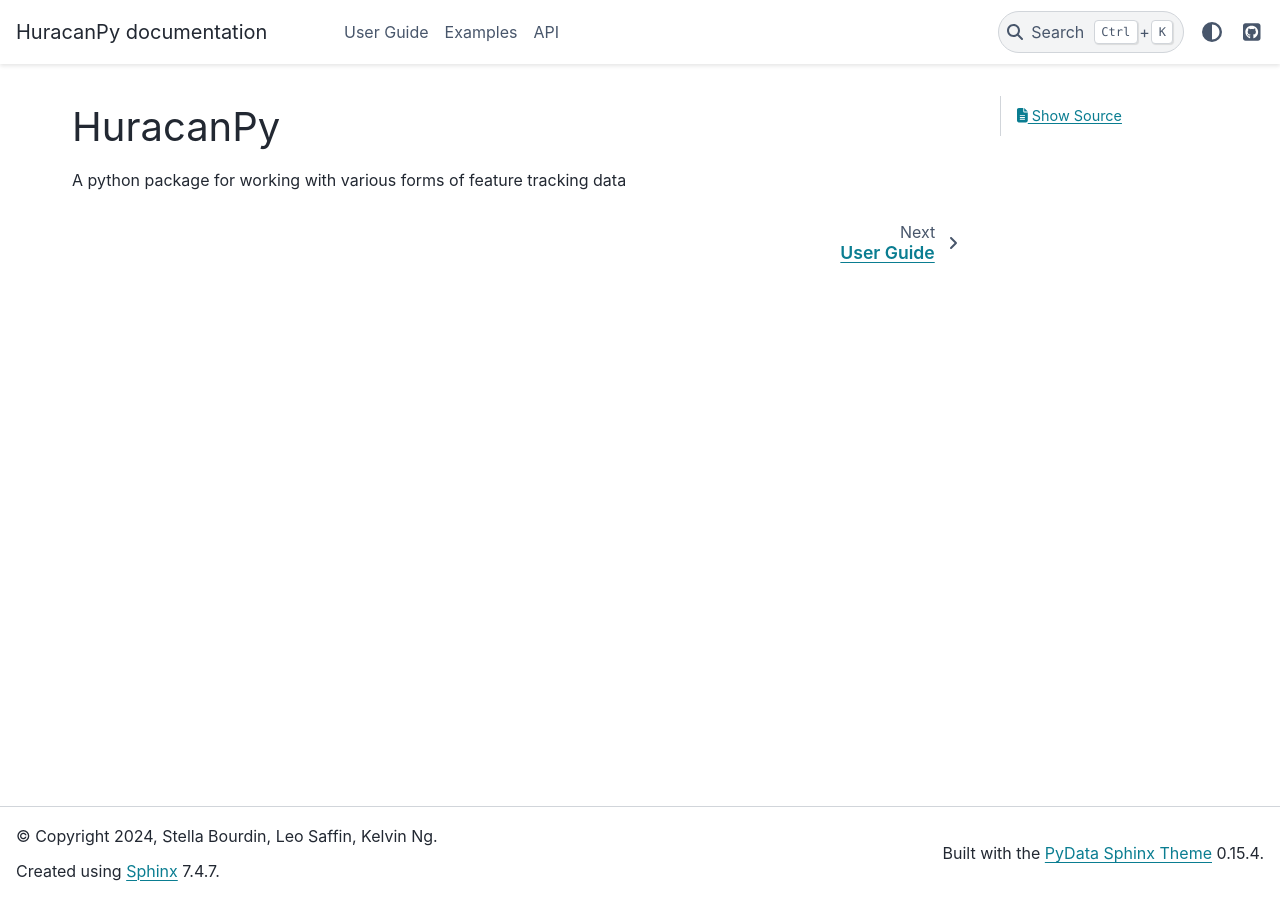
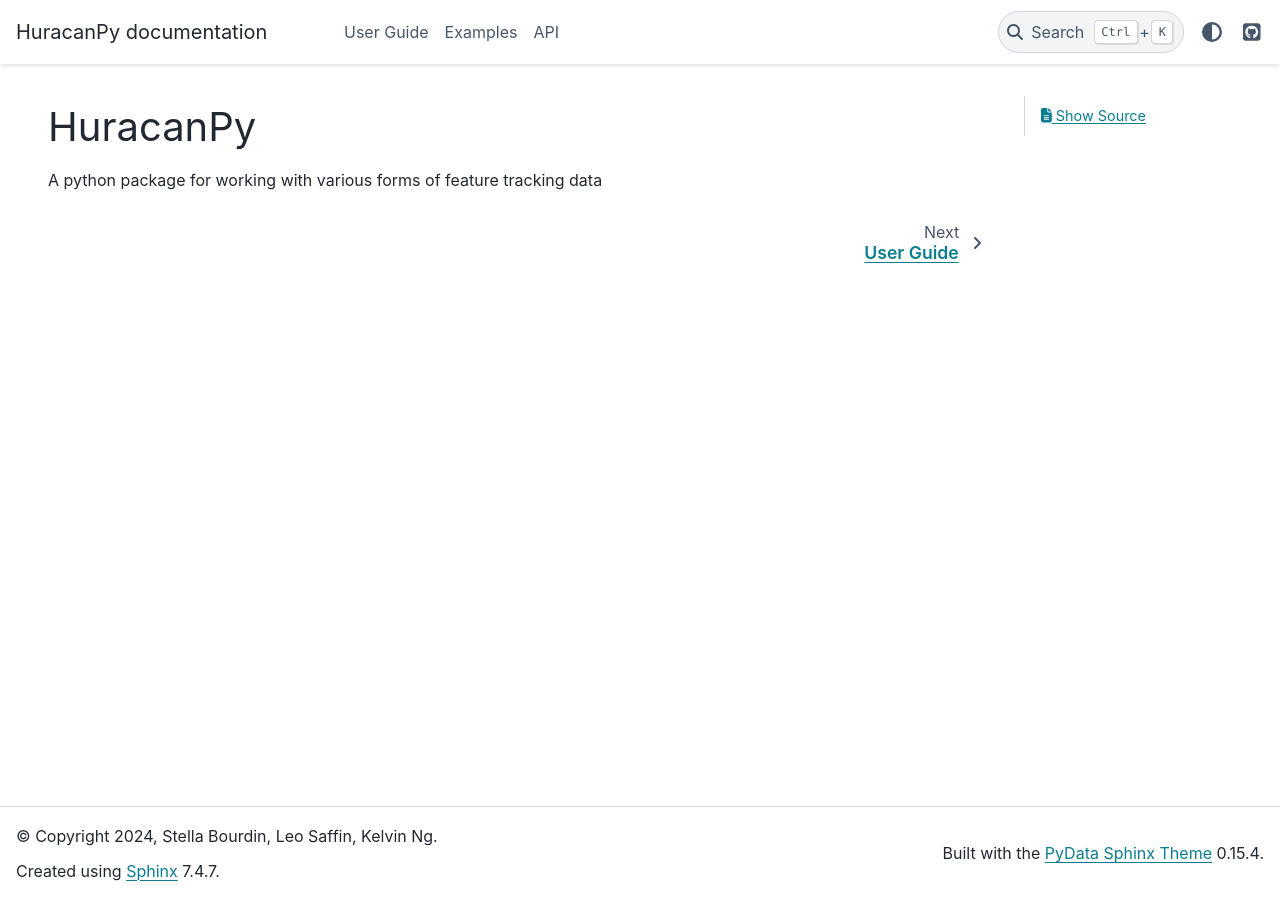
Before and after one commit to Huracan-project/huracanpy, a Sphinx documentation site: the page built from docs/index.rst, in a window 1280 px wide. Built offline with Sphinx 7.4.7 and the PyData theme 0.15.4, drawn with Linux system fonts in a browser that asks for light colours.

Commit message:
Add extra width to documentation page so jupyter notebook cells with ruff default line length (88) are shown without a scrollbar when the screen is big enough

```diff
--- /dev/null
+++ b/docs/_static/css/custom.css
@@ -0,0 +1,7 @@
+.bd-main .bd-content .bd-article-container {
+  max-width: 63em;  /* default is 60em */
+}
+
+.bd-page-width {
+  max-width: 91em;  /* default is 88rem */
+}
--- a/docs/conf.py
+++ b/docs/conf.py
@@ -29,6 +29,8 @@ exclude_patterns = ["_build", "Thumbs.db", ".DS_Store"]
 # Autodoc options
 autodoc_member_order = "bysource"
 
+nbsphinx_prompt_width = "88"
+
 # Options for intersphinx.
 intersphinx_mapping = {
     "python": ("https://docs.python.org/3", None),
@@ -45,3 +47,4 @@ intersphinx_mapping = {
 html_theme = "pydata_sphinx_theme"
 html_theme_options = {"github_url": "https://github.com/Huracan-project/huracanpy"}
 html_static_path = ["_static"]
+html_css_files = ["css/custom.css"]
```
